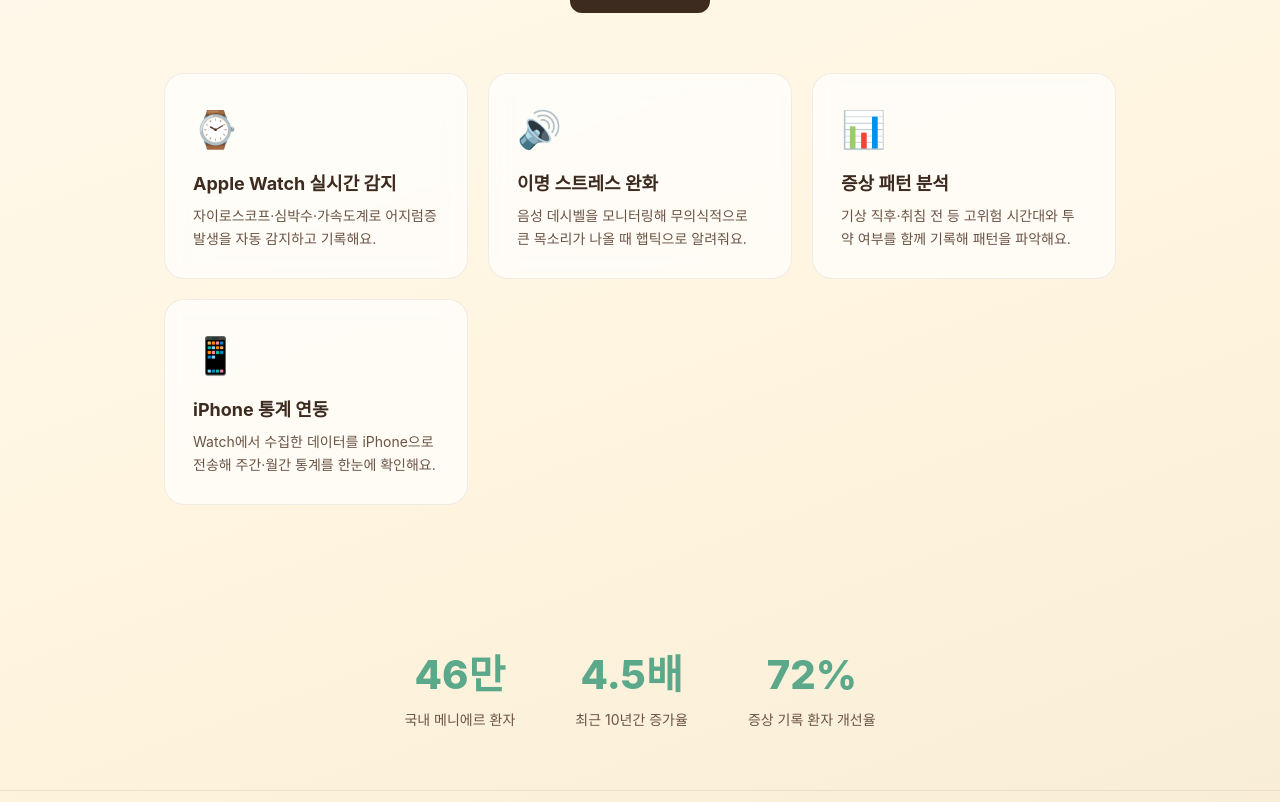
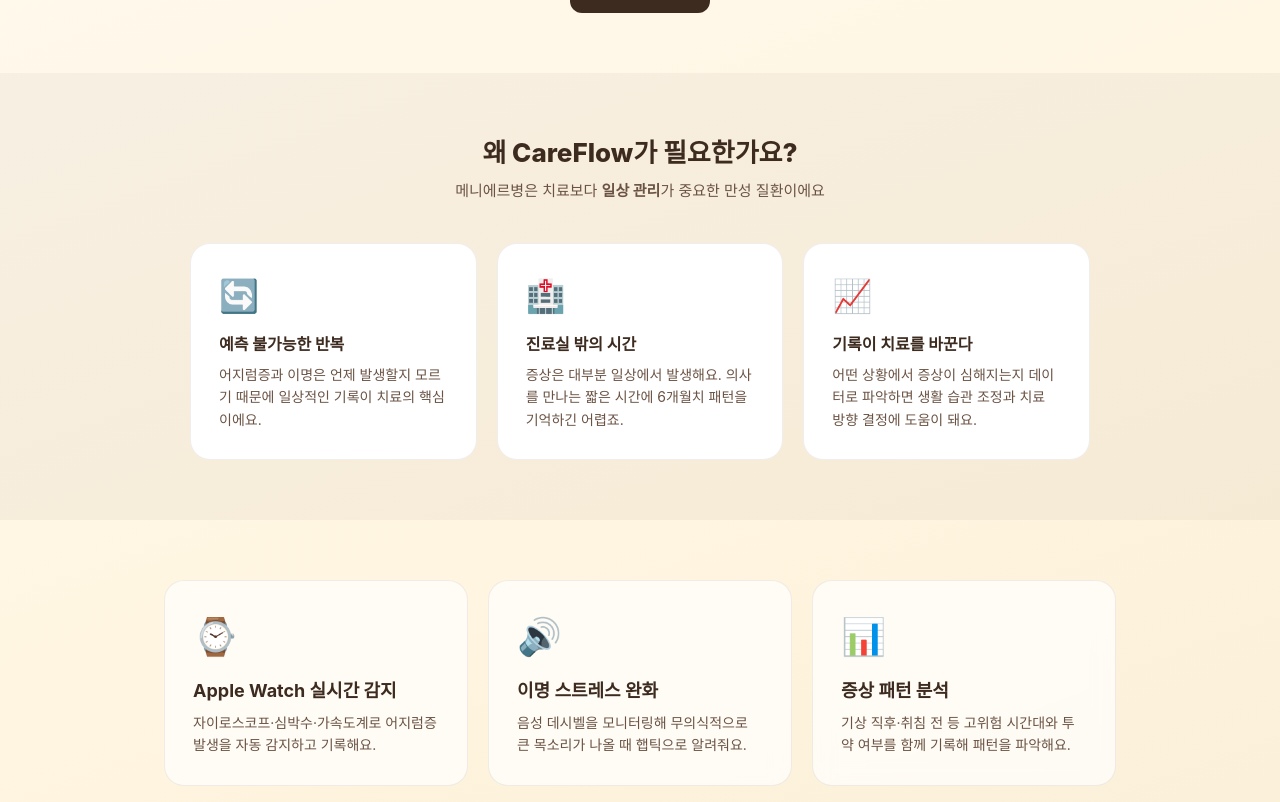
Before and after one commit to Koryoss/Nursinurday, a Next.js app: page / in a window 1280 px wide. Shown: the part 518-1320 px from the top of the page. Built offline with nearby package versions, Linux system fonts and the light colour scheme.

Commit message:
feat: 앱 미리보기 탭+iframe 시스템, 대표 기능 소개, 왜 필요한가 섹션 추가

```diff
--- a/app/page.tsx
+++ b/app/page.tsx
@@ -2,8 +2,28 @@
 
 import { useState } from 'react'
 
+const PREVIEW_TABS = [
+  { id: 'dashboard', label: '📊 대시보드', src: '/careflow_dashboard_mockup.html' },
+  { id: 'calendar',  label: '📅 캘린더',   src: '/careflow_calendar.html' },
+  { id: 'chat',      label: '💬 채팅 상태', src: '/careflow_chat_states.html' },
+]
+
+const features = [
+  { icon: '⌚', title: 'Apple Watch 실시간 감지',  desc: '자이로스코프·심박수·가속도계로 어지럼증 발생을 자동 감지하고 기록해요.' },
+  { icon: '🔊', title: '이명 스트레스 완화',       desc: '음성 데시벨을 모니터링해 무의식적으로 큰 목소리가 나올 때 햅틱으로 알려줘요.' },
+  { icon: '📊', title: '증상 패턴 분석',           desc: '기상 직후·취침 전 등 고위험 시간대와 투약 여부를 함께 기록해 패턴을 파악해요.' },
+  { icon: '📱', title: 'iPhone 통계 연동',         desc: 'Watch에서 수집한 데이터를 iPhone으로 전송해 주간·월간 통계를 한눈에 확인해요.' },
+]
+
+const whyNeeded = [
+  { icon: '🔄', title: '예측 불가능한 반복',  desc: '어지럼증과 이명은 언제 발생할지 모르기 때문에 일상적인 기록이 치료의 핵심이에요.' },
+  { icon: '🏥', title: '진료실 밖의 시간',    desc: '증상은 대부분 일상에서 발생해요. 의사를 만나는 짧은 시간에 6개월치 패턴을 기억하긴 어렵죠.' },
+  { icon: '📈', title: '기록이 치료를 바꾼다', desc: '어떤 상황에서 증상이 심해지는지 데이터로 파악하면 생활 습관 조정과 치료 방향 결정에 도움이 돼요.' },
+]
+
 export default function HomePage() {
   const [previewOpen, setPreviewOpen] = useState(false)
+  const [activeTab, setActiveTab] = useState('dashboard')
 
   return (
     <div style={{
@@ -32,7 +52,6 @@
           padding: '6px 16px',
           borderRadius: '20px',
           marginBottom: '24px',
-          letterSpacing: '0.3px',
         }}>
           🌿 메니에르병 일상 관리 솔루션
         </div>
@@ -58,8 +77,6 @@
           iPhone에서 패턴을 파악해 더 나은 일상을 만드세요.
         </p>
 
-        {/* CTA */}
-        <div style={{ display: 'flex', gap: '14px', justifyContent: 'center', flexWrap: 'wrap' }}>
         <button
           onClick={() => setPreviewOpen(v => !v)}
           style={{
@@ -76,16 +93,114 @@
         >
           앱 미리보기 {previewOpen ? '▴' : '▾'}
         </button>
+
+        {/* 앱 미리보기 패널 */}
+        {previewOpen && (
+          <div style={{ marginTop: '40px', maxWidth: '900px', margin: '40px auto 0' }}>
+
+            {/* 대표 기능 소개 */}
+            <p style={{ fontSize: '13px', fontWeight: 600, color: '#9B7D6A', marginBottom: '16px', letterSpacing: '0.5px' }}>
+              대표 기능
+            </p>
+            <div style={{
+              display: 'grid',
+              gridTemplateColumns: 'repeat(auto-fit, minmax(180px, 1fr))',
+              gap: '12px',
+              marginBottom: '32px',
+            }}>
+              {features.map((f, i) => (
+                <div key={i} style={{
+                  background: 'rgba(255,255,255,0.8)',
+                  border: '1px solid rgba(61,43,31,0.08)',
+                  borderRadius: '14px',
+                  padding: '16px',
+                  textAlign: 'left',
+                }}>
+                  <div style={{ fontSize: '24px', marginBottom: '8px' }}>{f.icon}</div>
+                  <div style={{ fontSize: '13px', fontWeight: 700, marginBottom: '4px' }}>{f.title}</div>
+                  <div style={{ fontSize: '12px', color: '#6B5344', lineHeight: 1.5 }}>{f.desc}</div>
+                </div>
+              ))}
             </div>
 
-        {/* 미리보기 패널 */}
-        {previewOpen && (
-          <div style={{ display: 'flex', gap: '12px', justifyContent: 'center', flexWrap: 'wrap', marginTop: '24px' }}>
-            <a href="/careflow_dashboard_mockup.html" style={previewLinkStyle}>📊 대시보드</a>
-            <a href="/careflow_calendar.html" style={previewLinkStyle}>📅 캘린더</a>
-            <a href="/careflow_chat_states.html" style={previewLinkStyle}>💬 채팅 상태</a>
+            {/* 탭 바 */}
+            <div style={{
+              display: 'flex',
+              gap: '8px',
+              marginBottom: '0',
+              borderBottom: '2px solid rgba(61,43,31,0.1)',
+              paddingBottom: '0',
+            }}>
+              {PREVIEW_TABS.map(tab => (
+                <button
+                  key={tab.id}
+                  onClick={() => setActiveTab(tab.id)}
+                  style={{
+                    padding: '10px 20px',
+                    borderRadius: '8px 8px 0 0',
+                    border: 'none',
+                    cursor: 'pointer',
+                    fontFamily: 'inherit',
+                    fontSize: '14px',
+                    fontWeight: 600,
+                    transition: 'all 0.15s',
+                    background: activeTab === tab.id ? '#3D2B1F' : 'rgba(61,43,31,0.06)',
+                    color: activeTab === tab.id ? '#fff' : '#6B5344',
+                  }}
+                >
+                  {tab.label}
+                </button>
+              ))}
+            </div>
+
+            {/* iframe */}
+            <iframe
+              key={activeTab}
+              src={PREVIEW_TABS.find(t => t.id === activeTab)?.src}
+              style={{
+                width: '100%',
+                height: '600px',
+                border: '1px solid rgba(61,43,31,0.1)',
+                borderTop: 'none',
+                borderRadius: '0 0 16px 16px',
+                background: '#fff',
+              }}
+            />
           </div>
         )}
+      </section>
+
+      {/* 왜 이 서비스가 필요한가 */}
+      <section style={{
+        background: 'rgba(61,43,31,0.04)',
+        padding: '60px 24px',
+      }}>
+        <div style={{ maxWidth: '900px', margin: '0 auto' }}>
+          <h2 style={{ fontSize: '26px', fontWeight: 800, textAlign: 'center', marginBottom: '8px' }}>
+            왜 CareFlow가 필요한가요?
+          </h2>
+          <p style={{ textAlign: 'center', color: '#6B5344', fontSize: '15px', marginBottom: '40px' }}>
+            메니에르병은 치료보다 <strong>일상 관리</strong>가 중요한 만성 질환이에요
+          </p>
+          <div style={{
+            display: 'grid',
+            gridTemplateColumns: 'repeat(auto-fit, minmax(240px, 1fr))',
+            gap: '20px',
+          }}>
+            {whyNeeded.map((w, i) => (
+              <div key={i} style={{
+                background: '#fff',
+                borderRadius: '20px',
+                padding: '28px',
+                border: '1px solid rgba(61,43,31,0.08)',
+              }}>
+                <div style={{ fontSize: '32px', marginBottom: '12px' }}>{w.icon}</div>
+                <div style={{ fontSize: '16px', fontWeight: 700, marginBottom: '8px' }}>{w.title}</div>
+                <div style={{ fontSize: '14px', color: '#6B5344', lineHeight: 1.6 }}>{w.desc}</div>
+              </div>
+            ))}
+          </div>
+        </div>
       </section>
 
       {/* 기능 카드 */}
@@ -95,7 +210,7 @@
         gap: '20px',
         maxWidth: '1000px',
         margin: '0 auto',
-        padding: '0 24px 80px',
+        padding: '60px 24px',
       }}>
         {features.map((f, i) => (
           <div key={i} style={{
@@ -108,24 +223,6 @@
             <div style={{ fontSize: '36px', marginBottom: '14px' }}>{f.icon}</div>
             <div style={{ fontSize: '18px', fontWeight: 700, marginBottom: '8px' }}>{f.title}</div>
             <div style={{ fontSize: '14px', color: '#6B5344', lineHeight: 1.6 }}>{f.desc}</div>
-          </div>
-        ))}
-      </section>
-
-      {/* 통계 */}
-      <section style={{
-        display: 'flex',
-        justifyContent: 'center',
-        gap: '60px',
-        padding: '60px 24px',
-        flexWrap: 'wrap',
-        maxWidth: '800px',
-        margin: '0 auto',
-      }}>
-        {stats.map((s, i) => (
-          <div key={i} style={{ textAlign: 'center' }}>
-            <div style={{ fontSize: '40px', fontWeight: 800, color: '#5BA88A' }}>{s.num}</div>
-            <div style={{ fontSize: '14px', color: '#6B5344', marginTop: '4px' }}>{s.label}</div>
           </div>
         ))}
       </section>
@@ -143,27 +240,3 @@
     </div>
   )
 }
-
-const previewLinkStyle: React.CSSProperties = {
-  background: '#fff',
-  border: '1px solid rgba(61,43,31,0.12)',
-  color: '#3D2B1F',
-  padding: '12px 22px',
-  borderRadius: '10px',
-  fontSize: '14px',
-  fontWeight: 600,
-  textDecoration: 'none',
-}
-
-const features = [
-  { icon: '⌚', title: 'Apple Watch 실시간 감지', desc: '자이로스코프·심박수·가속도계로 어지럼증 발생을 자동 감지하고 기록해요.' },
-  { icon: '🔊', title: '이명 스트레스 완화', desc: '음성 데시벨을 모니터링해 무의식적으로 큰 목소리가 나올 때 햅틱으로 알려줘요.' },
-  { icon: '📊', title: '증상 패턴 분석', desc: '기상 직후·취침 전 등 고위험 시간대와 투약 여부를 함께 기록해 패턴을 파악해요.' },
-  { icon: '📱', title: 'iPhone 통계 연동', desc: 'Watch에서 수집한 데이터를 iPhone으로 전송해 주간·월간 통계를 한눈에 확인해요.' },
-]
-
-const stats = [
-  { num: '46만', label: '국내 메니에르 환자' },
-  { num: '4.5배', label: '최근 10년간 증가율' },
-  { num: '72%', label: '증상 기록 환자 개선율' },
-]
```
Lines whose indentation alone changed are shown as unchanged.
